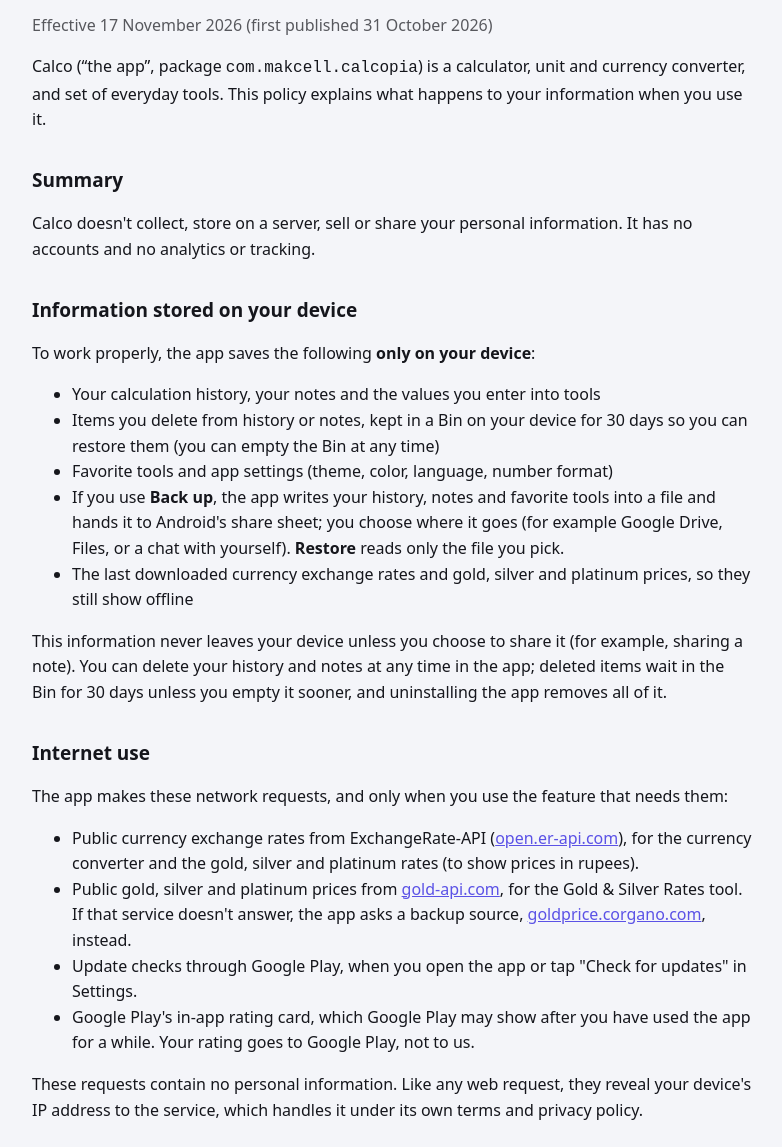
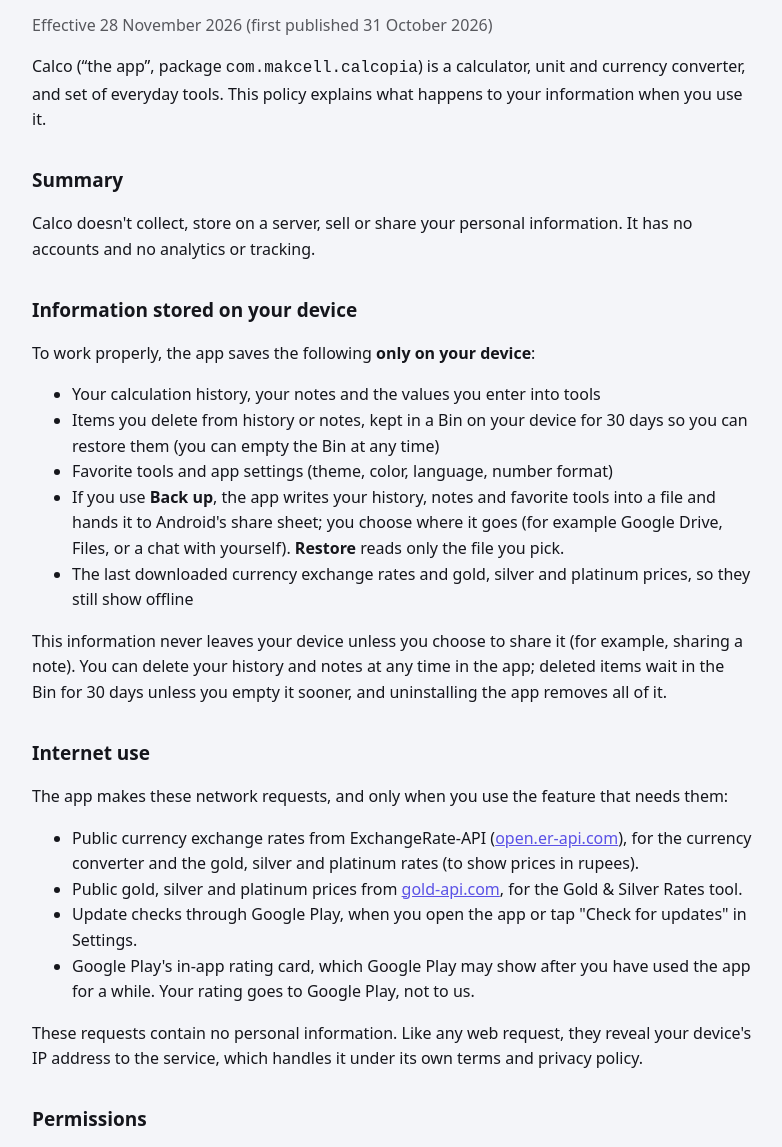
Before and after one commit to mak-cell/mak-cell.github.io, a plain HTML site: page calco/privacy.html in a window 1280 px wide. Shown: the part 99-1246 px from the top of the page, without its empty margins (248-1030 px from the left). Drawn offline with Linux system fonts and the light colour scheme.

Commit message:
Calco privacy policy: no backup gold price source (Calco 1.5.0)

```diff
--- a/calco/privacy.html
+++ b/calco/privacy.html
@@ -16,7 +16,7 @@
 </head>
 <body>
 <h1>Calco privacy policy</h1>
-<p class="muted">Effective 17 November 2026 (first published 31 October 2026)</p>
+<p class="muted">Effective 28 November 2026 (first published 31 October 2026)</p>
 
 <p>Calco (“the app”, package <code>com.makcell.calcopia</code>) is a calculator, unit and currency converter, and set of everyday tools. This policy explains what happens to your information when you use it.</p>
 
@@ -38,7 +38,7 @@
 <p>The app makes these network requests, and only when you use the feature that needs them:</p>
 <ul>
   <li>Public currency exchange rates from ExchangeRate-API (<a href="https://www.exchangerate-api.com/terms">open.er-api.com</a>), for the currency converter and the gold, silver and platinum rates (to show prices in rupees).</li>
-  <li>Public gold, silver and platinum prices from <a href="https://gold-api.com">gold-api.com</a>, for the Gold &amp; Silver Rates tool. If that service doesn't answer, the app asks a backup source, <a href="https://goldprice.corgano.com">goldprice.corgano.com</a>, instead.</li>
+  <li>Public gold, silver and platinum prices from <a href="https://gold-api.com">gold-api.com</a>, for the Gold &amp; Silver Rates tool.</li>
   <li>Update checks through Google Play, when you open the app or tap "Check for updates" in Settings.</li>
   <li>Google Play's in-app rating card, which Google Play may show after you have used the app for a while. Your rating goes to Google Play, not to us.</li>
 </ul>
```
